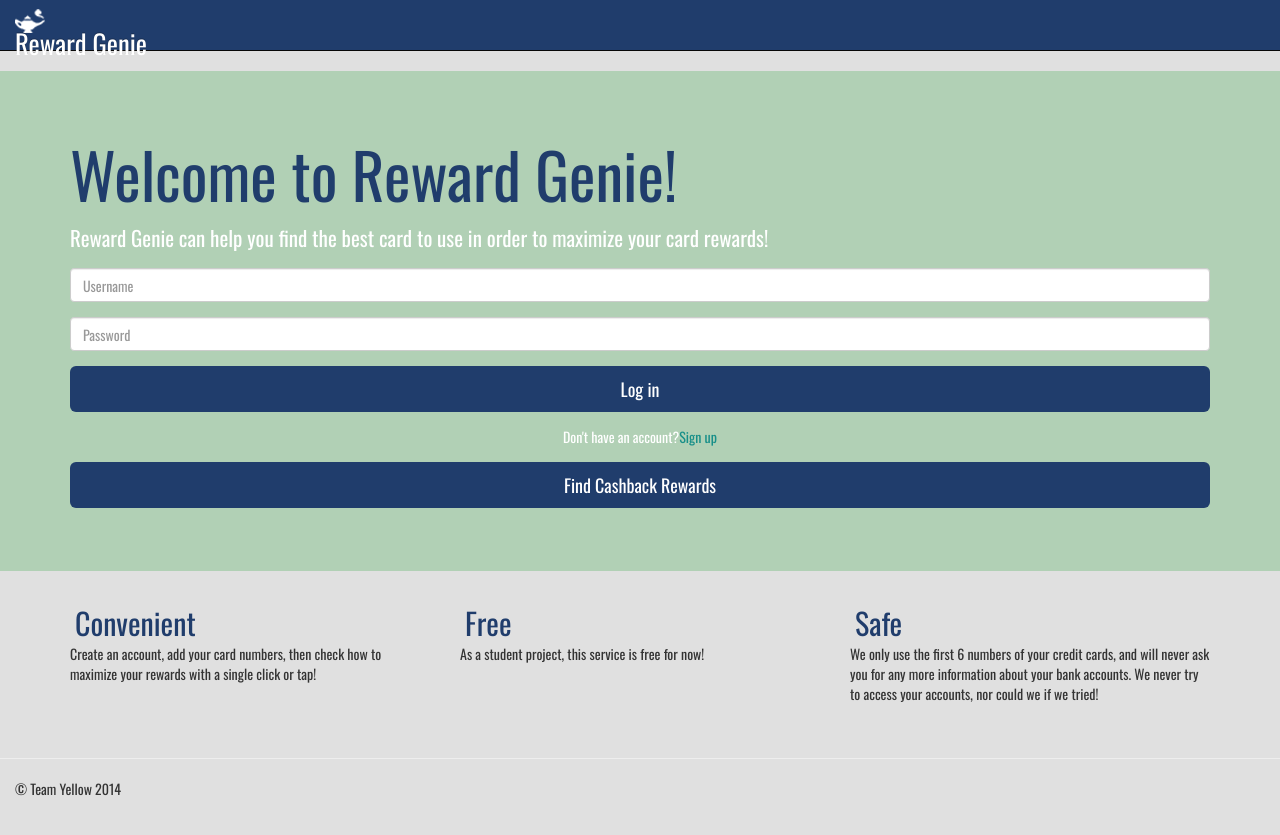
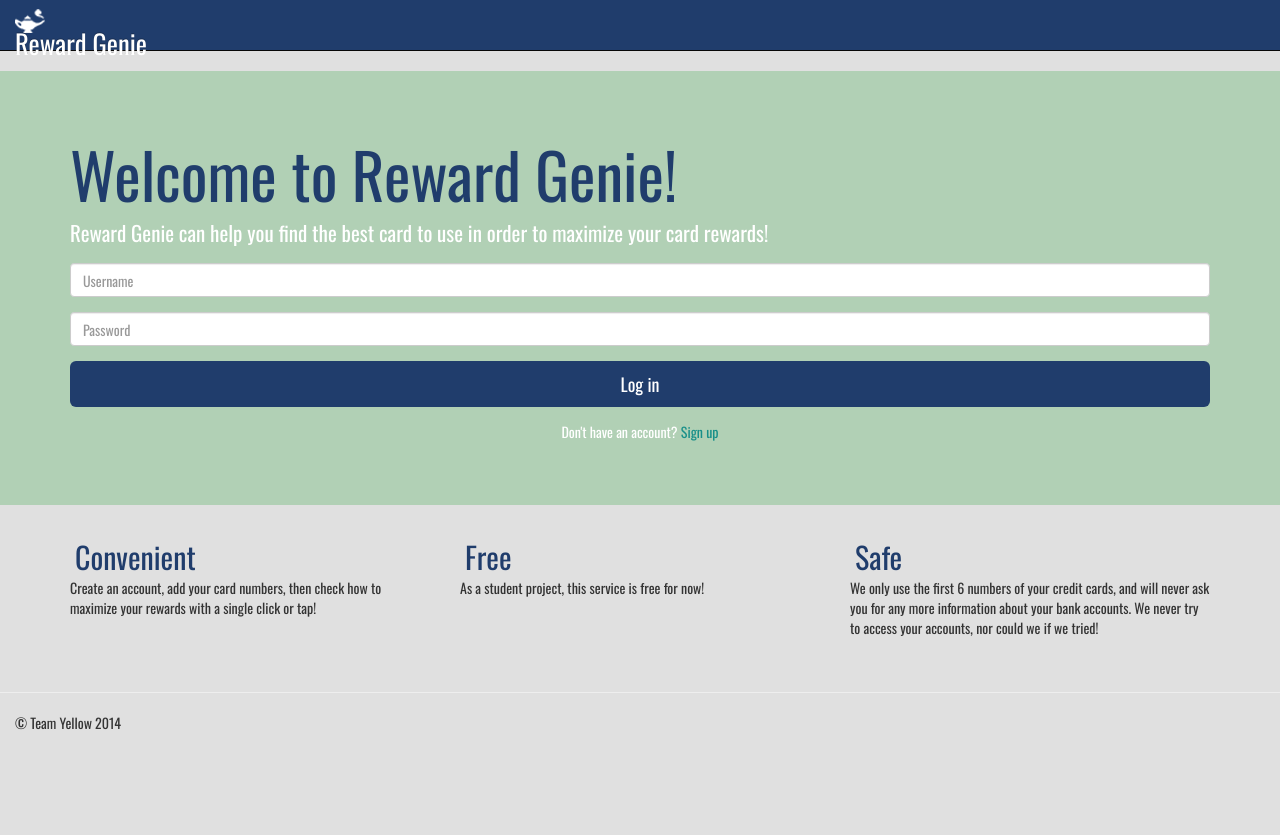
Before and after one commit to menlocaleb/rewardGenie, a Jekyll site: the page built from index.html, in a window 1280 px wide. Shown: the top 835 px of the page. Built offline with Jekyll 4.4.1, drawn with Linux system fonts in a browser that asks for light colours; nearby versions of some CDN libraries; Markdown is read by kramdown in place of the engine named in the settings.

Commit message:
removed username
username expands the width of the screen

```diff
--- a/index.html
+++ b/index.html
@@ -7,7 +7,7 @@
           <div class="jumbotron" id="title">
             <div class="container">
               <h1 style="color:#203D6C">Welcome to Reward Genie!</h1>
-              <p id = "currentUserName"></p>
+              <!--<p id = "currentUserName"></p>-->
               <p>Reward Genie can help you find the best card to use in order to maximize your card rewards!</p>
           <!--<p><a href="addBank.html" class="btn btn-primary btn-lg" role="button">Add New Account</a></p>-->
               <div id = "signInDiv">
@@ -22,12 +22,12 @@
                   <p></p>
                 </form>
                 <div style = "text-align:center; ">
-                <span>Don't have an account?</span><a class = "" id = "Signup" href = "#signUpPop">Sign up</a>
+                <span>Don't have an account? </span><a class = "" id = "Signup" href = "#signUpPop">Sign up</a>
 
                   <p></p>
                 </div>
               </div>
-          <p><a id="find-rewards-button" href="findRewards2.html" class="btn btn-lg" role="button" style="background-color: #203D6C; color:#FFFFFF">Find Cashback Rewards</a></p>
+          <!--<p><a id="find-rewards-button" href="findRewards2.html" class="btn btn-lg" role="button" style="background-color: #203D6C; color:#FFFFFF">Find Cashback Rewards</a></p>-->
             </div>
     </div>
 
@@ -100,9 +100,9 @@
       </div>
 
 
-      <div class="tab-pane" id="myCurrentCards" style = "margin:25px;">
+      <div class="tab-pane" id="myCurrentCards" style = "margin:20px;">
 
-        <h2 class="col-md-6 col-md-offset-3" style="margin-bottom:10px;">My Current Cards</h2>
+        <h2 class="col-md-6 col-md-offset-3" style="margin-bottom:20px;">My Cards</h2>
         <div id = "cardLists" class="row">
         </div>
       </div>
@@ -127,9 +127,9 @@
 
       <div class = "container " id="tabControl">
           <ul class="nav nav-tabs btn-group btn-group-justified" id = "myTab" style="text-align:center;">
-				<li class = "mytab" style="width:30%;"><a href="#homeTab" data-toggle="tab">Home</a></li>
-				<li class = "mytab" style="width:30%;"><a href="#addCreditCard" data-toggle="tab">Add Card</a></li>
-                <li class = "mytab" style="width:40%;"><a id="nav-current-cards" href="#myCurrentCards" data-toggle="tab">Current Cards</a></li>
+				<li class = "mytab" style="width:33%;"><a href="#homeTab" data-toggle="tab">Home</a></li>
+				<li class = "mytab" style="width:33%;"><a href="#addCreditCard" data-toggle="tab">Add Card</a></li>
+                <li class = "mytab" style="width:33%;"><a id="nav-current-cards" href="#myCurrentCards" data-toggle="tab">My Cards</a></li>
           </ul>
       </div>
 	   <div class="modal fade" id = "successRemove">
```
